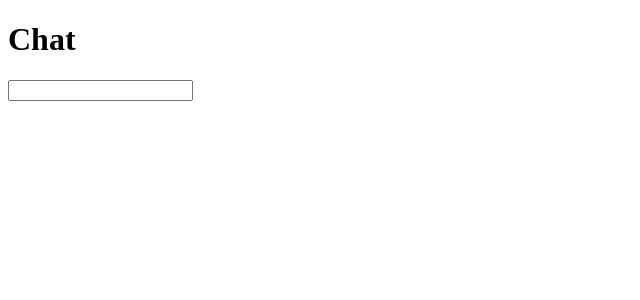
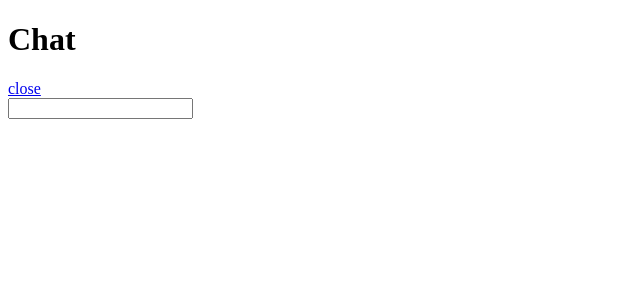
Before and after one commit to NataEn/Chat-app, a React (Create React App) app in the folder client/: page /chat in a window 1280 px wide. Shown: the top 300 px of the page, without its empty margins (0-640 px from the left). Built offline with nearby package versions, Linux system fonts and the light colour scheme; the HTML template or start-up script is replaced by a standard one.

Commit message:
InfoBar basic behavior

```diff
--- a/client/src/components/Chat/Chat.jsx
+++ b/client/src/components/Chat/Chat.jsx
@@ -2,6 +2,7 @@ import React, { useState, useEffect } from "react";
 import { useLocation } from "react-router-dom";
 import queryString from "query-string";
 import io from "socket.io-client";
+import InfoBar from "../InfoBar/InfoBar"
 import "./Chat.css"
 
 let socket;
@@ -48,6 +49,7 @@ const Chat = () => {
   return (
     <div className="outerContainer">
       <h1>Chat</h1>
+      <InfoBar room={room}/>
       <div className="innerContainer">
         <input
           value={message}
--- a/client/src/components/InfoBar/InfoBar.jsx
+++ b/client/src/components/InfoBar/InfoBar.jsx
@@ -1,11 +1,18 @@
 import React, { useState, useEffect } from "react";
 import "./InfoBar.css";
 
-const InfoBar = () => {
+const InfoBar = ({room}) => {
   const [item, setItem] = useState(1);
   useEffect(() => {
     setItem(2);
   }, []);
-  return <div>my content</div>;
+  return <div className="infoBar">
+    <div className="leftInnerContainer">
+      <h3>{room}</h3>
+    </div>
+    <div className="rightInnerContainer">
+      <a href="/">close</a>
+    </div>
+    </div>;
 };
 export default InfoBar;
```
